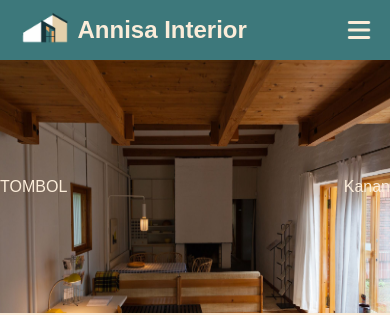
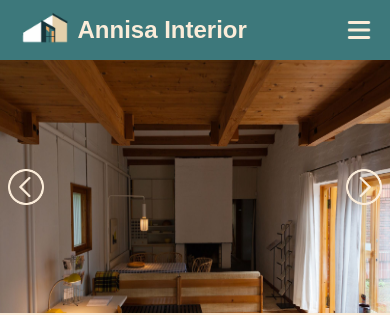
Before and after one commit to Cehmenang/annisa-interior, a Next.js app: page / in a window 390 px wide. Shown: the top 315 px of the page. Built offline with nearby package versions, Linux system fonts and the light colour scheme.

Commit message:
mobile home3

```diff
--- a/src/components/home/Carousel.jsx
+++ b/src/components/home/Carousel.jsx
@@ -16,8 +16,8 @@ export default function Carousel({images}){
                 <Slider/>
             </div>
             <div className="absolute inset-0 flex items-center justify-between text-light">
-               <button onClick={()=>setCurr(curr=>curr == 0 ? images.length - 1 : curr - 1 )}>TOMBOL</button>
-               <button onClick={()=>setCurr(curr=>curr == images.length - 1 ? 0 : curr + 1 )}>Kanan</button>
+               <button onClick={()=>setCurr(curr=>curr == 0 ? images.length - 1 : curr - 1 )} className="ml-2"><Image src={'/icon/left-arrow.png'} width={36} height={36} /></button>
+               <button onClick={()=>setCurr(curr=>curr == images.length - 1 ? 0 : curr + 1 )} className="mr-2"><Image src={'/icon/right-arrow.png'} width={36} height={36} /></button>
             </div>
 
             </div>
```
Also changed, not shown: public/icon/left-arrow.png (added), public/icon/right-arrow.png (added).
